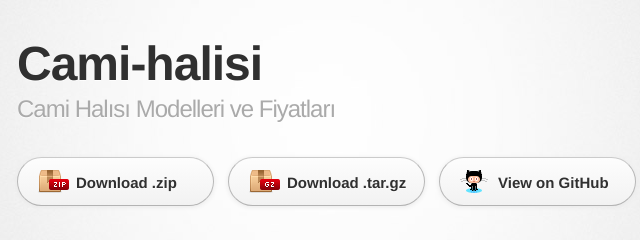
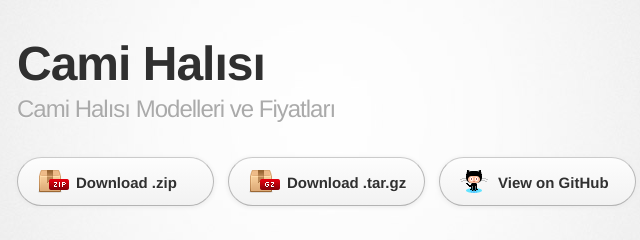
Before and after one commit to ikranurhali/cami-halisi, a plain HTML site: page index.html in a window 1280 px wide. Shown: the top 240 px of the page, 313-953 px from the left. Drawn offline with Linux system fonts and the light colour scheme; a web font is replaced by a local one.

Commit message:
Update index.html

```diff
--- a/index.html
+++ b/index.html
@@ -10,7 +10,7 @@
     <!--[if lt IE 9]>
     <script src="//html5shiv.googlecode.com/svn/trunk/html5.js"></script>
     <![endif]-->
-    <title>Cami-halisi by ikranurhali</title>
+    <title>Cami Halısı</title>
   </head>
 
   <body>
@@ -18,7 +18,7 @@
       <div class="inner">
 
         <header>
-          <h1>Cami-halisi</h1>
+          <h1>Cami Halısı</h1>
           <h2>Cami Halısı Modelleri ve Fiyatları</h2>
         </header>
 
```
